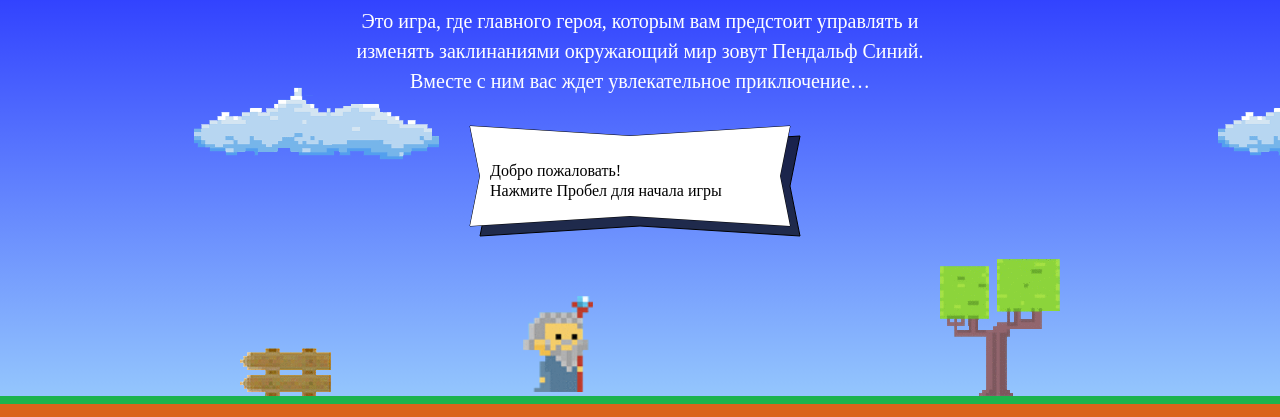
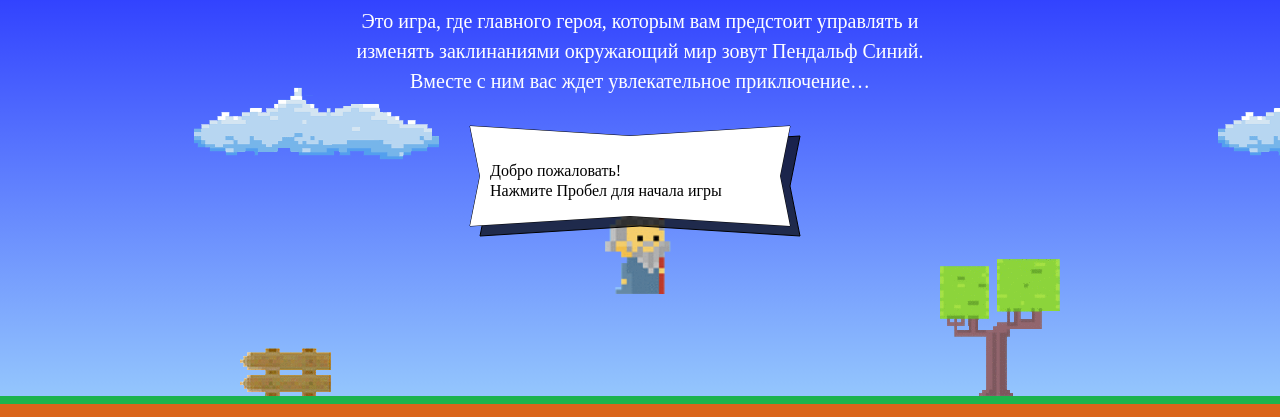
Before and after one commit to Pavelliss/977737-code-and-magick-18, a website: page index.html in a window 1280 px wide. Shown: the part 203-620 px from the top of the page. Drawn offline with Linux system fonts and the light colour scheme; a web font is replaced by a local one.

Commit message:
corrected

```diff
--- a/index.html
+++ b/index.html
@@ -182,27 +182,30 @@
 </template>
 <script>
   var fireballSize = 22;
-	var wizardSpeed = 3;
-	var wizardWidth = 70;
+  var wizardSpeed = 3;
+  var wizardWidth = 70;
 
-  var getFireballSpeed = function(left) {
+  var getFireballSpeed = function (left) {
     if (left) {
       return 5;
-    };
+    }
     return 2;
   };
 
-  var getWizardHeight = function(width) {
-    return 1.377 * width;
+  var getWizardHeight = function (wizardWidth) {
+    return 1.377 * wizardWidth;
   };
 
-  var getWizardX = function(width) {
-    return width / 3;
+  var getWizardX = function (width) {
+    var totalWidth = (width - wizardWidth) / 2;
+    return totalWidth;
   };
 
-  var getWizardY = function(height) {
-    return height - 100;
-  }
+  var getWizardY = function (height) {
+    var percent = height * 0.66;
+    var totalHeight = percent - getWizardHeight(wizardWidth);
+    return totalHeight;
+  };
 </script>
 <script src="js/game.js"></script>
 
```
